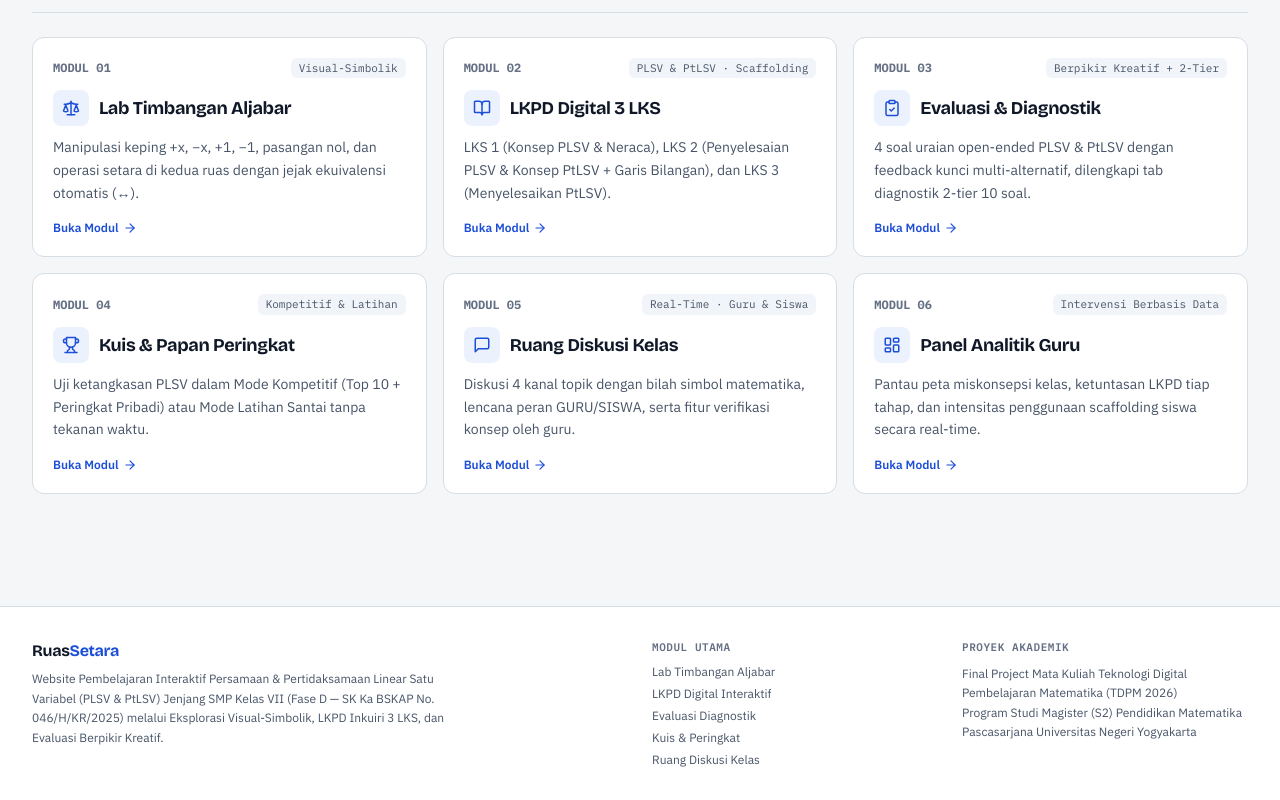
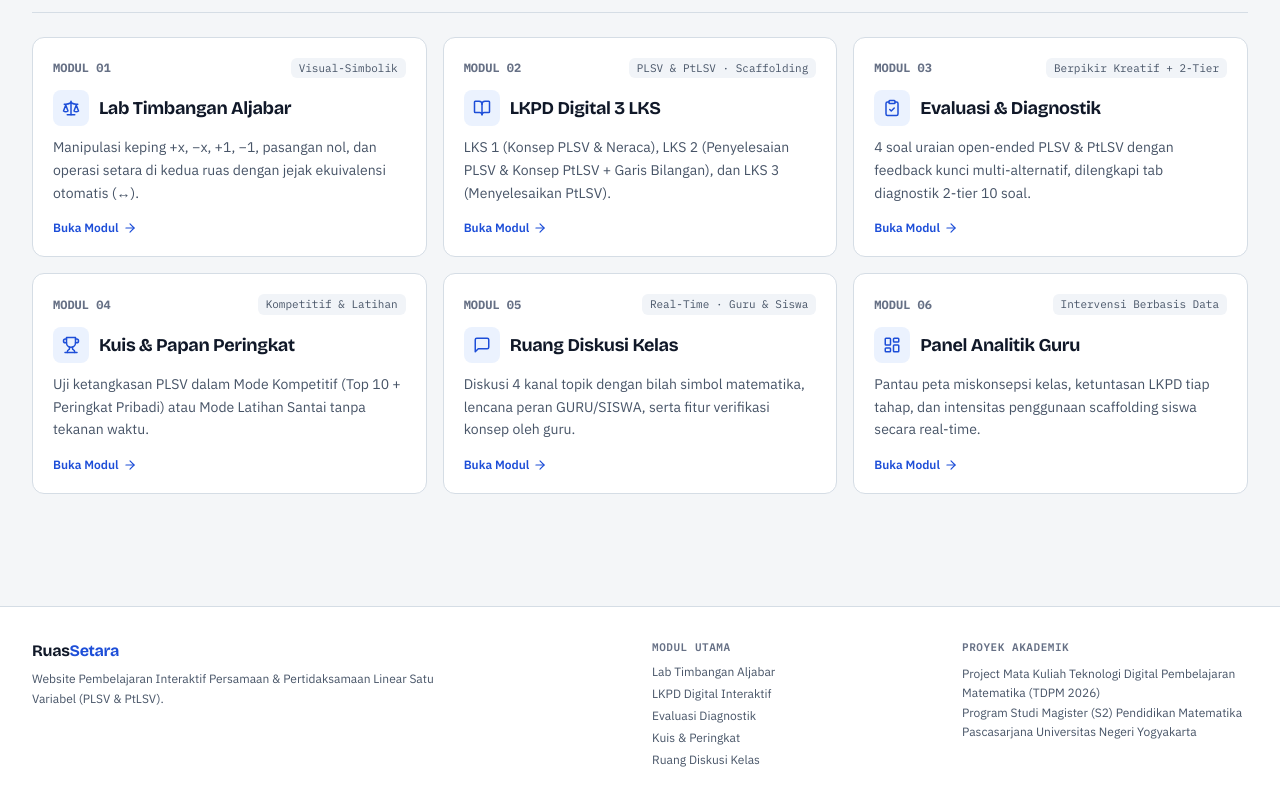
Before and after one commit to fajar16ra5nnaa-coder/UAS-Media-Digital, a Next.js app: page / in a window 1280 px wide. Shown: the part 844-1644 px from the top of the page. Built offline with nearby package versions, Linux system fonts and the light colour scheme; no server answers.

Commit message:
style(footer): shorten brand description; drop 'Final' from TDPM project line
Co-authored-by: arena-agent <297053741+arena-agent@users.noreply.github.com>

```diff
--- a/src/components/Footer.tsx
+++ b/src/components/Footer.tsx
@@ -12,10 +12,7 @@ export function Footer() {
             </div>
             <p className="mt-1.5 max-w-md text-xs leading-relaxed text-[var(--ink-muted)]">
               Website Pembelajaran Interaktif Persamaan &amp; Pertidaksamaan
-              Linear Satu Variabel (PLSV &amp; PtLSV) Jenjang SMP Kelas VII
-              (Fase D — SK Ka BSKAP No. 046/H/KR/2025) melalui Eksplorasi
-              Visual-Simbolik, LKPD Inkuiri 3 LKS, dan Evaluasi Berpikir
-              Kreatif.
+              Linear Satu Variabel (PLSV &amp; PtLSV).
             </p>
           </div>
           <div className="md:col-span-3">
@@ -55,7 +52,7 @@ export function Footer() {
               Proyek Akademik
             </div>
             <p className="mt-2 text-xs leading-relaxed text-[var(--ink-muted)]">
-              Final Project Mata Kuliah Teknologi Digital Pembelajaran
+              Project Mata Kuliah Teknologi Digital Pembelajaran
               Matematika (TDPM 2026)
               <br />
               Program Studi Magister (S2) Pendidikan Matematika
```
